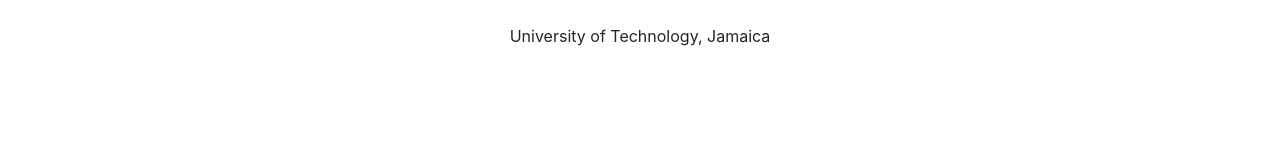
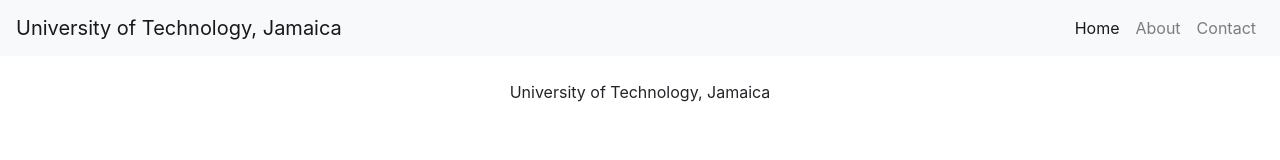
Before and after one commit to R-White-0/Utech-virtual-tour, a plain HTML site: page about.html in a window 1280 px wide. Drawn offline with nearby package versions, Linux system fonts and the light colour scheme.

Commit message:
change nav links

```diff
--- a/about.html
+++ b/about.html
@@ -9,6 +9,26 @@
     <title>About - University of Technology, Jamaica Virtual Tour</title>
 </head>
 <body>
+    <nav class="navbar navbar-expand-lg navbar-light bg-light">
+        <a class="navbar-brand" href="#">University of Technology, Jamaica</a>
+        <button class="navbar-toggler" type="button" data-toggle="collapse" data-target="#navbarNav"
+            aria-controls="navbarNav" aria-expanded="false" aria-label="Toggle navigation">
+            <span class="navbar-toggler-icon"></span>
+        </button>
+        <div class="collapse navbar-collapse" id="navbarNav">
+            <ul class="navbar-nav ml-auto">
+                <li class="nav-item active">
+                    <a class="nav-link" href="index.html">Home <span class="sr-only">(current)</span></a>
+                </li>
+                <li class="nav-item">
+                    <a class="nav-link" href="about.html">About</a>
+                </li>
+                <li class="nav-item">
+                    <a class="nav-link" href="contact.html">Contact</a>
+                </li>
+            </ul>
+        </div>
+    </nav>
     <footer class="container">
         <div class="row">
             <div class="col text-center">
```
Also changed, not shown: contact.html (+20 -0 lines), index.html (+3 -3 lines).
